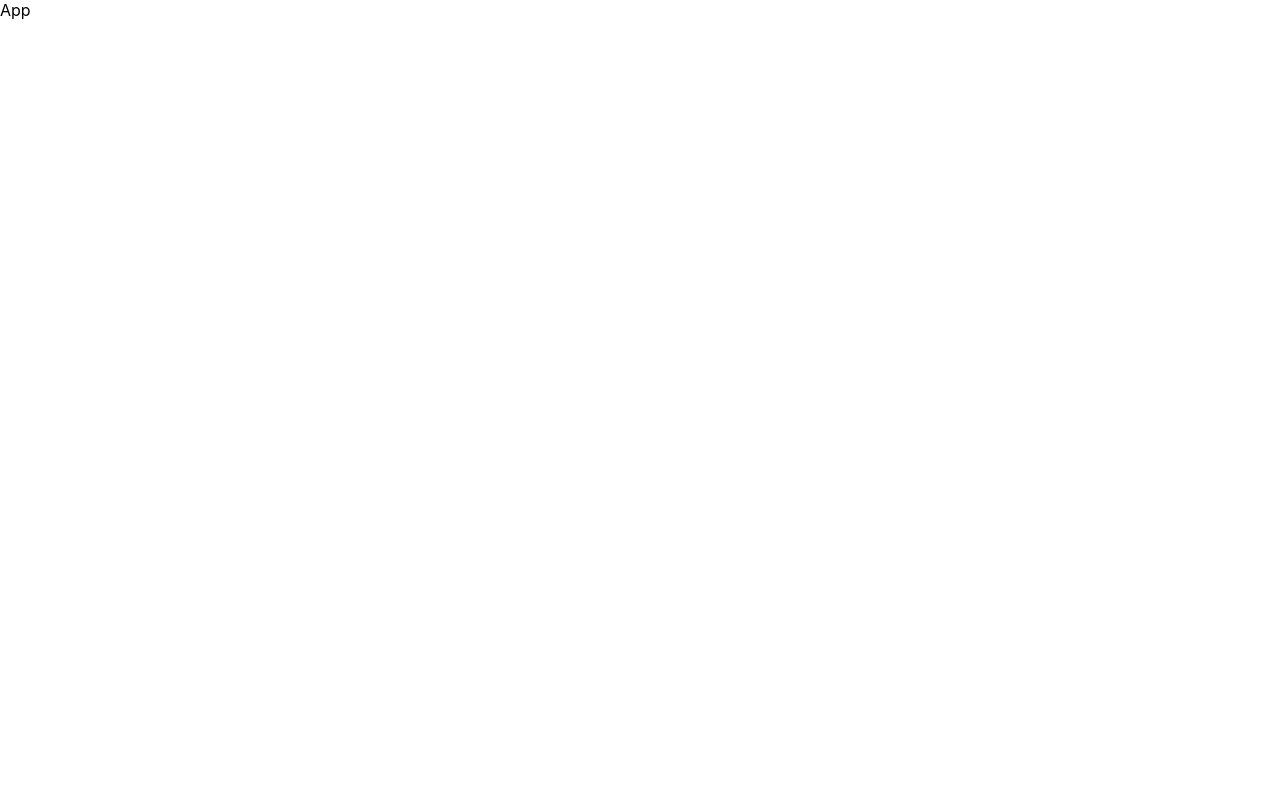
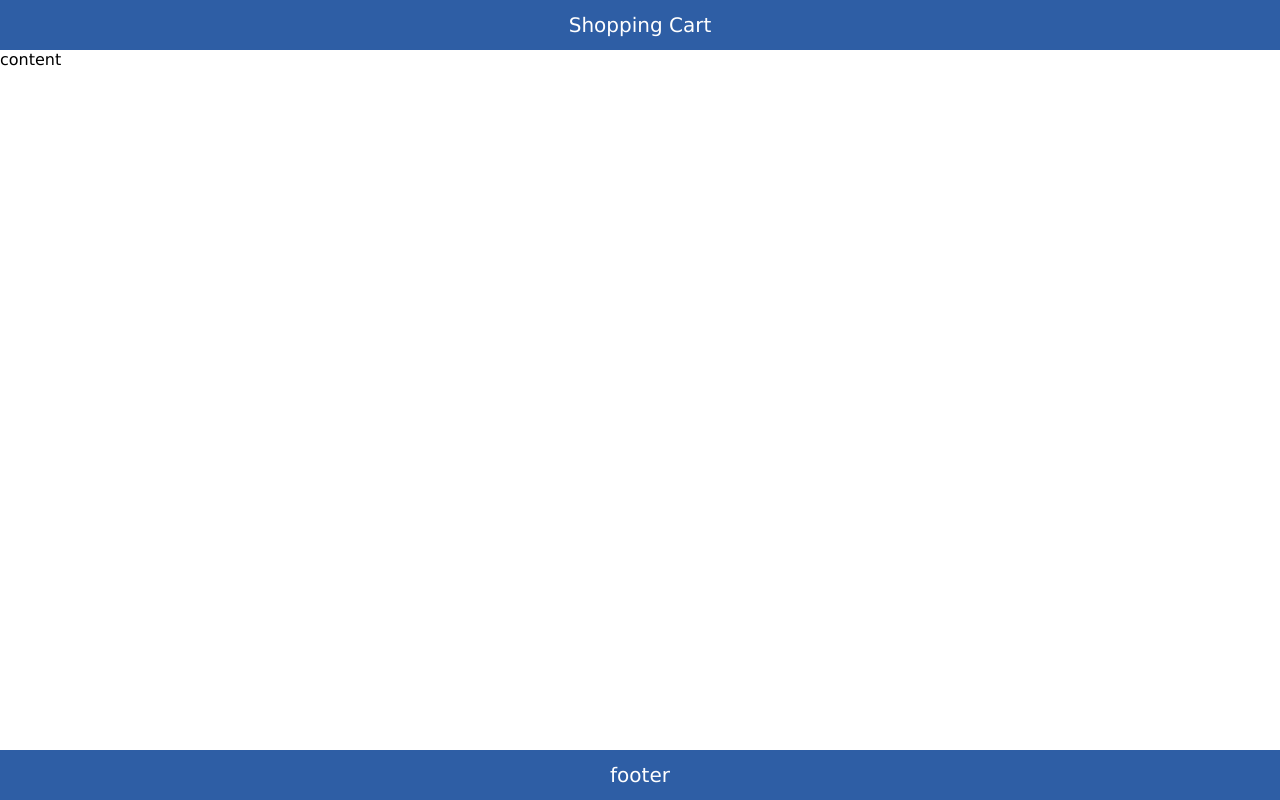
Before and after one commit to hisham19119/shopping-cart, a React (Create React App) app in the folder client/: page / in a window 1280 px wide. Built offline with nearby package versions, Linux system fonts and the light colour scheme.

Commit message:
header comp

```diff
--- a/client/gulpfile.js
+++ b/client/gulpfile.js
@@ -3,5 +3,5 @@
 const sass = gulpSass(require('sass'));
 
 gulp.task('sass',async function(){
-    gulp.src('src/*.scss').pipe(sass()).pipe(gulp.dest('src/css'))
+    gulp.src('src/Components/**/*.scss').pipe(sass()).pipe(gulp.dest('src/css'))
 })
--- a/client/src/App.js
+++ b/client/src/App.js
@@ -1,8 +1,18 @@
+import Header from "./Components/Header/Header";
 
 function App() {
   return (
-    <div className="App">
-App
+    <div className="layout">
+
+
+      <Header/>
+      <main>
+        content
+      </main>
+      <footer>
+        footer
+      </footer>
+
     </div>
   );
 }
--- /dev/null
+++ b/client/src/Components/Header/Header.js
@@ -0,0 +1,12 @@
+import React from 'react'
+import "../../css/Header/Header.css"
+
+function Header() {
+return (
+    <header>
+    Shopping Cart
+</header>
+)
+}
+
+export default Header
--- /dev/null
+++ b/client/src/Components/Header/Header.scss
@@ -0,0 +1,9 @@
+header{
+    grid-area: header;
+    background-color:#2e5ea5;
+    color: #fff;
+    display: flex;
+    justify-content: center;
+    align-items: center;
+    font-size: 20px;
+    }
--- /dev/null
+++ b/client/src/css/Header/Header.css
@@ -0,0 +1,9 @@
+header {
+  grid-area: header;
+  background-color: #2e5ea5;
+  color: #fff;
+  display: flex;
+  justify-content: center;
+  align-items: center;
+  font-size: 20px;
+}
--- a/client/src/css/index.css
+++ b/client/src/css/index.css
@@ -1,3 +1,3 @@
 p {
-  color: red;
+  color: blue;
 }
--- a/client/src/index.css
+++ b/client/src/index.css
@@ -1,13 +1,35 @@
-body {
+*{
   margin: 0;
-  font-family: -apple-system, BlinkMacSystemFont, 'Segoe UI', 'Roboto', 'Oxygen',
-    'Ubuntu', 'Cantarell', 'Fira Sans', 'Droid Sans', 'Helvetica Neue',
-    sans-serif;
-  -webkit-font-smoothing: antialiased;
-  -moz-osx-font-smoothing: grayscale;
+  padding: 0;
+  box-sizing: border-box;
+  font-family: Verdana, Geneva, Tahoma, sans-serif;
 }
 
-code {
-  font-family: source-code-pro, Menlo, Monaco, Consolas, 'Courier New',
-    monospace;
+
+#root{
+  height: 100vh;
 }
+
+.layout{
+  display: grid;
+  grid-template-areas:
+  "header"
+  "main"
+  "footer";
+  height: 100% ;
+  grid-template-rows: 50px 1fr 50px;
+}
+
+main{
+  grid-area: main;
+
+}
+footer{
+  grid-area: footer;
+  background-color:#2e5ea5;
+  color: #fff;
+  display: flex;
+  justify-content: center;
+  align-items: center;
+  font-size: 20px;
+}
```
